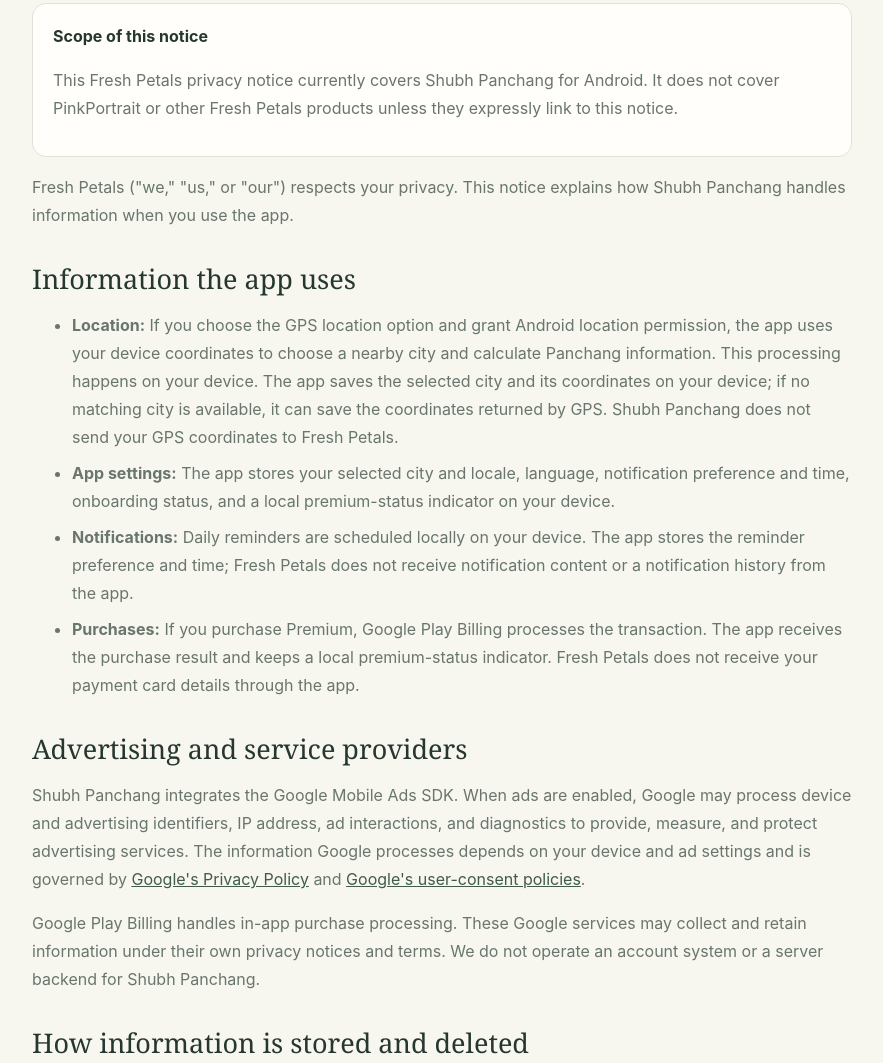
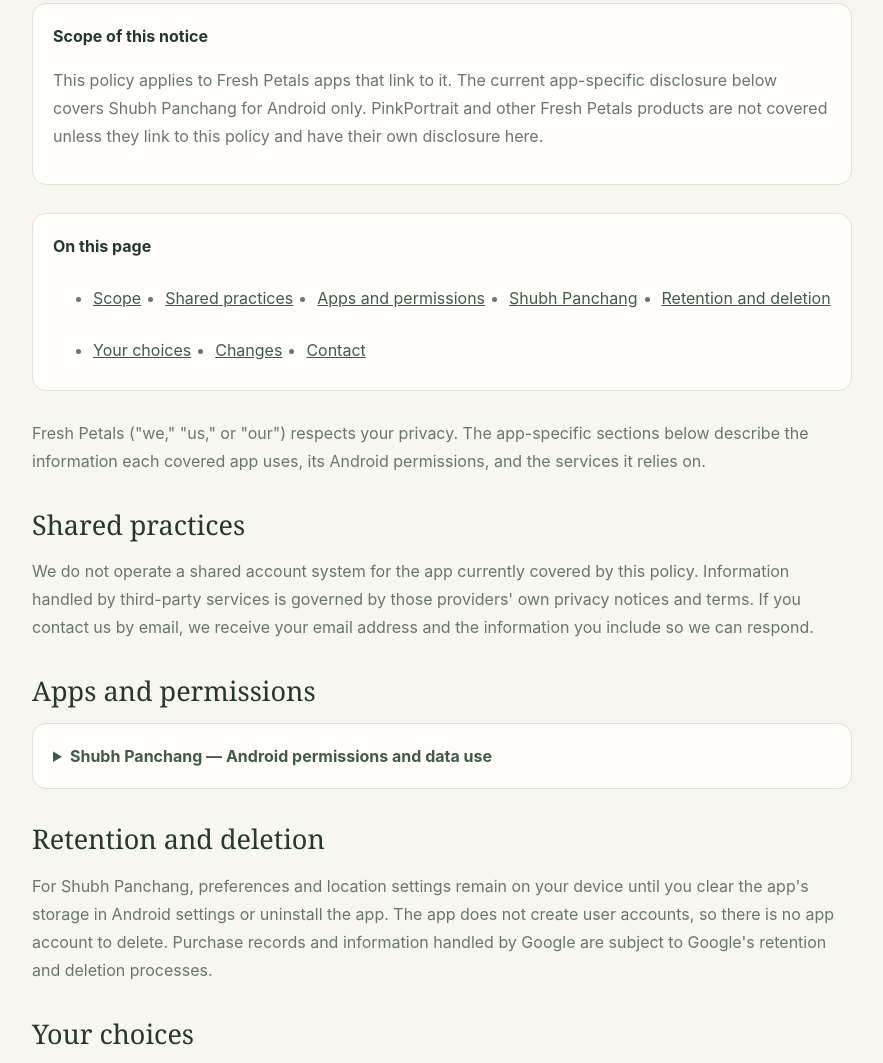
Before and after one commit to Fresh-Petals/Fresh-Petals.github.io, a plain HTML site: page privacy-policy.html in a window 1280 px wide. Shown: the part 303-1366 px from the top of the page, without its empty margins (198-1081 px from the left). Drawn offline with Linux system fonts and the light colour scheme.

Commit message:
Organize privacy policy by app and permission
Co-authored-by: Copilot <223556219+Copilot@users.noreply.github.com>

```diff
--- a/privacy-policy.html
+++ b/privacy-policy.html
@@ -4,7 +4,7 @@
   <meta charset="UTF-8">
   <meta name="viewport" content="width=device-width, initial-scale=1">
   <meta name="theme-color" content="#f7f6ef">
-  <meta name="description" content="Fresh Petals privacy notice for Shubh Panchang.">
+  <meta name="description" content="Fresh Petals privacy policy with app-specific permissions and data-use disclosures.">
   <title>Privacy Policy — Fresh Petals</title>
   <style>
     :root {
@@ -54,6 +54,28 @@
       border-radius: 14px;
       background: var(--white);
     }
+    .toc, details {
+      border: 1px solid var(--line);
+      border-radius: 14px;
+      background: var(--white);
+    }
+    .toc { margin: 28px 0; padding: 18px 20px; }
+    .toc ul { display: flex; flex-wrap: wrap; gap: 8px 24px; margin-bottom: 0; }
+    details { margin: 16px 0; overflow: hidden; }
+    summary {
+      padding: 18px 20px;
+      color: var(--green-dark);
+      cursor: pointer;
+      font-weight: 650;
+    }
+    summary:focus-visible { outline: 3px solid var(--green); outline-offset: -3px; }
+    details[open] summary { border-bottom: 1px solid var(--line); }
+    .app-details { padding: 4px 20px 20px; }
+    .permission-list code {
+      color: var(--ink);
+      font-size: .92em;
+      overflow-wrap: anywhere;
+    }
     .contact { color: var(--ink); }
     @media (max-width: 600px) {
       main { padding: 42px 0 58px; }
@@ -72,36 +94,71 @@
     <h1>Privacy Policy</h1>
     <p class="updated">Effective date: November 22, 2026</p>
 
-    <div class="scope">
+    <div class="scope" id="scope">
       <strong>Scope of this notice</strong>
-      <p>This Fresh Petals privacy notice currently covers Shubh Panchang for Android. It does not cover PinkPortrait or other Fresh Petals products unless they expressly link to this notice.</p>
+      <p>This policy applies to Fresh Petals apps that link to it. The current app-specific disclosure below covers Shubh Panchang for Android only. PinkPortrait and other Fresh Petals products are not covered unless they link to this policy and have their own disclosure here.</p>
     </div>
 
-    <p>Fresh Petals ("we," "us," or "our") respects your privacy. This notice explains how Shubh Panchang handles information when you use the app.</p>
+    <nav class="toc" aria-label="Privacy policy index">
+      <strong>On this page</strong>
+      <ul>
+        <li><a href="#scope">Scope</a></li>
+        <li><a href="#shared-practices">Shared practices</a></li>
+        <li><a href="#apps-and-permissions">Apps and permissions</a></li>
+        <li><a href="#shubh-panchang">Shubh Panchang</a></li>
+        <li><a href="#retention">Retention and deletion</a></li>
+        <li><a href="#your-choices">Your choices</a></li>
+        <li><a href="#changes">Changes</a></li>
+        <li><a href="#contact">Contact</a></li>
+      </ul>
+    </nav>
 
-    <h2>Information the app uses</h2>
-    <ul>
-      <li><strong>Location:</strong> If you choose the GPS location option and grant Android location permission, the app uses your device coordinates to choose a nearby city and calculate Panchang information. This processing happens on your device. The app saves the selected city and its coordinates on your device; if no matching city is available, it can save the coordinates returned by GPS. Shubh Panchang does not send your GPS coordinates to Fresh Petals.</li>
-      <li><strong>App settings:</strong> The app stores your selected city and locale, language, notification preference and time, onboarding status, and a local premium-status indicator on your device.</li>
-      <li><strong>Notifications:</strong> Daily reminders are scheduled locally on your device. The app stores the reminder preference and time; Fresh Petals does not receive notification content or a notification history from the app.</li>
-      <li><strong>Purchases:</strong> If you purchase Premium, Google Play Billing processes the transaction. The app receives the purchase result and keeps a local premium-status indicator. Fresh Petals does not receive your payment card details through the app.</li>
-    </ul>
+    <p>Fresh Petals ("we," "us," or "our") respects your privacy. The app-specific sections below describe the information each covered app uses, its Android permissions, and the services it relies on.</p>
 
-    <h2>Advertising and service providers</h2>
-    <p>Shubh Panchang integrates the Google Mobile Ads SDK. When ads are enabled, Google may process device and advertising identifiers, IP address, ad interactions, and diagnostics to provide, measure, and protect advertising services. The information Google processes depends on your device and ad settings and is governed by <a href="https://policies.google.com/privacy">Google's Privacy Policy</a> and <a href="https://www.google.com/about/company/user-consent-policy/">Google's user-consent policies</a>.</p>
-    <p>Google Play Billing handles in-app purchase processing. These Google services may collect and retain information under their own privacy notices and terms. We do not operate an account system or a server backend for Shubh Panchang.</p>
+    <h2 id="shared-practices">Shared practices</h2>
+    <p>We do not operate a shared account system for the app currently covered by this policy. Information handled by third-party services is governed by those providers' own privacy notices and terms. If you contact us by email, we receive your email address and the information you include so we can respond.</p>
 
-    <h2>How information is stored and deleted</h2>
-    <p>App preferences and location settings are stored locally on your device. You can remove this local app data by clearing Shubh Panchang's storage in Android settings or uninstalling the app. Shubh Panchang does not create user accounts, so there is no app account to delete. Purchase records and information handled by Google are subject to Google's retention and deletion processes.</p>
-    <p>If you contact us by email, we receive the email address and any information you include in your message so we can respond.</p>
+    <h2 id="apps-and-permissions">Apps and permissions</h2>
+    <details id="shubh-panchang">
+      <summary>Shubh Panchang — Android permissions and data use</summary>
+      <div class="app-details">
+        <h3>Location and notification permissions</h3>
+        <ul class="permission-list">
+          <li><code>ACCESS_FINE_LOCATION</code> and <code>ACCESS_COARSE_LOCATION</code>: used only after you choose GPS location and grant permission. Coordinates are processed on-device to select a nearby city and calculate Panchang information; location is not accessed in the background.</li>
+          <li><code>POST_NOTIFICATIONS</code>: lets the app request permission to show local daily reminders on Android 13 and later. You can turn reminders off in the app's Settings.</li>
+          <li><code>RECEIVE_BOOT_COMPLETED</code>: lets the notification plugin reschedule local reminders after a device restart.</li>
+          <li><code>VIBRATE</code>: allows the device to vibrate for notifications.</li>
+        </ul>
 
-    <h2>Your choices</h2>
-    <p>You can deny or revoke location permission in Android settings and select a city manually in the app. You can change or turn off reminders in the app's Settings. You can manage advertising preferences through the controls offered by Google and your device.</p>
+        <h3>Network, ads, billing, and library permissions</h3>
+        <ul class="permission-list">
+          <li><code>INTERNET</code> and <code>ACCESS_NETWORK_STATE</code>: allow the app and its Google ads and billing libraries to connect to their services and check network availability.</li>
+          <li><code>com.android.vending.BILLING</code>: enables Google Play Billing for Premium purchases.</li>
+          <li><code>com.google.android.gms.permission.AD_ID</code>, <code>ACCESS_ADSERVICES_AD_ID</code>, <code>ACCESS_ADSERVICES_ATTRIBUTION</code>, and <code>ACCESS_ADSERVICES_TOPICS</code>: included by the Google Mobile Ads SDK for advertising ID and Android ad attribution/Topics APIs on supported devices. Google may use related information for ad delivery and measurement, subject to your device and ad settings.</li>
+          <li><code>WAKE_LOCK</code> and <code>FOREGROUND_SERVICE</code>: included by Google Play services measurement and background-work libraries for their platform functions. They do not give the app background location access.</li>
+          <li><code>com.ashutoshdubey.shubhpanchang.DYNAMIC_RECEIVER_NOT_EXPORTED_PERMISSION</code>: an internal signature-level permission added by AndroidX to protect app receivers. It is not a user-granted permission.</li>
+        </ul>
+        <p>Library permissions and Android ad APIs can vary with platform and dependency versions. The list above reflects the current merged Android release manifest.</p>
 
-    <h2>Changes to this notice</h2>
+        <h3>Information used and stored</h3>
+        <p>The app stores your selected city and coordinates, city locale, app language, notification preference and time, onboarding status, and a local premium-status indicator on your device. If no city matches your GPS position, the app can store the coordinates returned by GPS. Shubh Panchang does not send your GPS coordinates to Fresh Petals.</p>
+        <p>Daily reminders are scheduled locally. Fresh Petals does not receive notification content or a notification history from the app. The app does not create user accounts or use a Fresh Petals server backend.</p>
+
+        <h3>Third-party services</h3>
+        <p>When ads are enabled, Google Mobile Ads may process device and advertising identifiers, IP address, ad interactions, and diagnostics to provide, measure, and protect advertising services. Google Play Billing processes Premium purchases; the app receives the purchase result and saves a local status indicator. Fresh Petals does not receive payment card details through the app. Google's processing is governed by <a href="https://policies.google.com/privacy">Google's Privacy Policy</a> and <a href="https://www.google.com/about/company/user-consent-policy/">Google's user-consent policies</a>.</p>
+      </div>
+    </details>
+
+    <h2 id="retention">Retention and deletion</h2>
+    <p>For Shubh Panchang, preferences and location settings remain on your device until you clear the app's storage in Android settings or uninstall the app. The app does not create user accounts, so there is no app account to delete. Purchase records and information handled by Google are subject to Google's retention and deletion processes.</p>
+
+    <h2 id="your-choices">Your choices</h2>
+    <p>You can deny or revoke location permission in Android settings and select a city manually in Shubh Panchang. You can change or turn off reminders in the app's Settings. You can manage advertising preferences through the controls offered by Google and your device.</p>
+
+    <h2 id="changes">Changes to this notice</h2>
     <p>We may update this notice when the app or its data practices change. We will publish the current version on this page and update the effective date.</p>
 
-    <h2>Contact</h2>
+    <h2 id="contact">Contact</h2>
     <p class="contact">For questions about this notice or Shubh Panchang privacy, contact Fresh Petals at <a href="mailto:freshpetals2018@gmail.com">freshpetals2018@gmail.com</a>.</p>
   </main>
   <footer>
```
